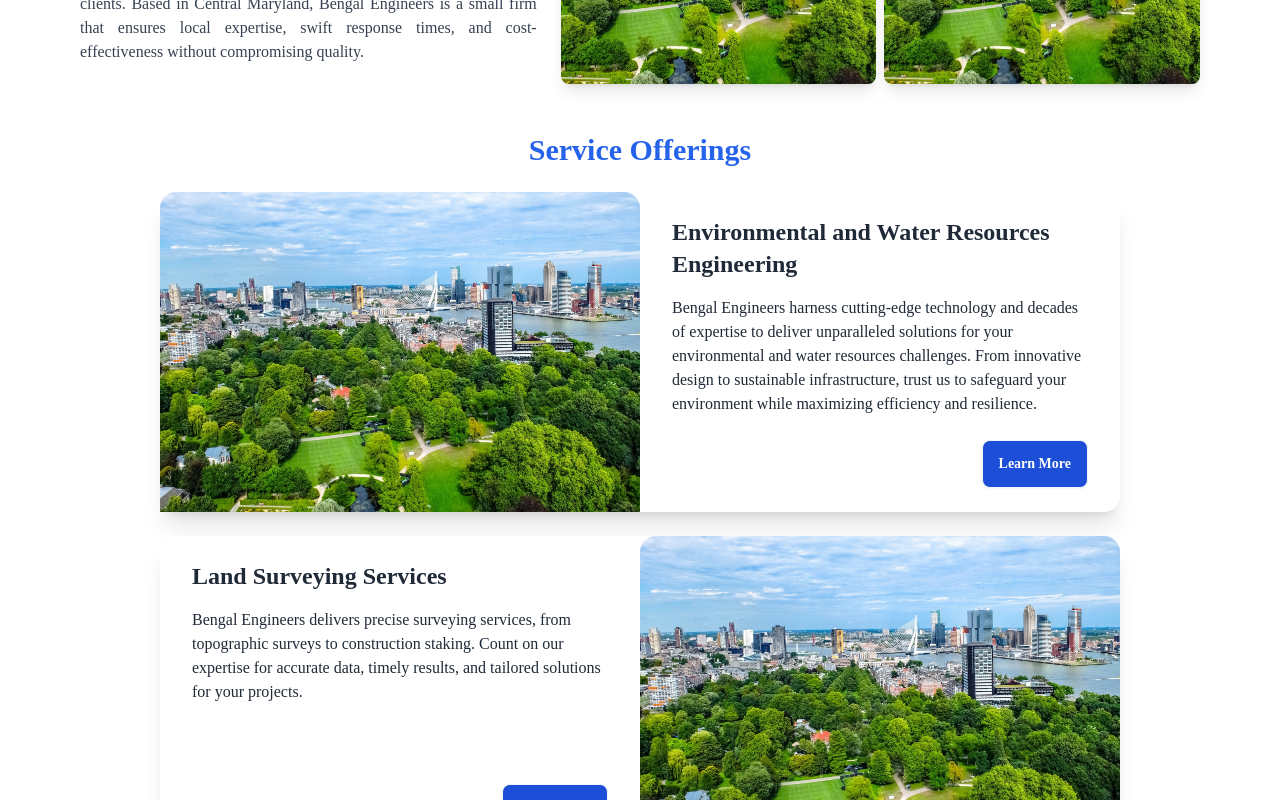
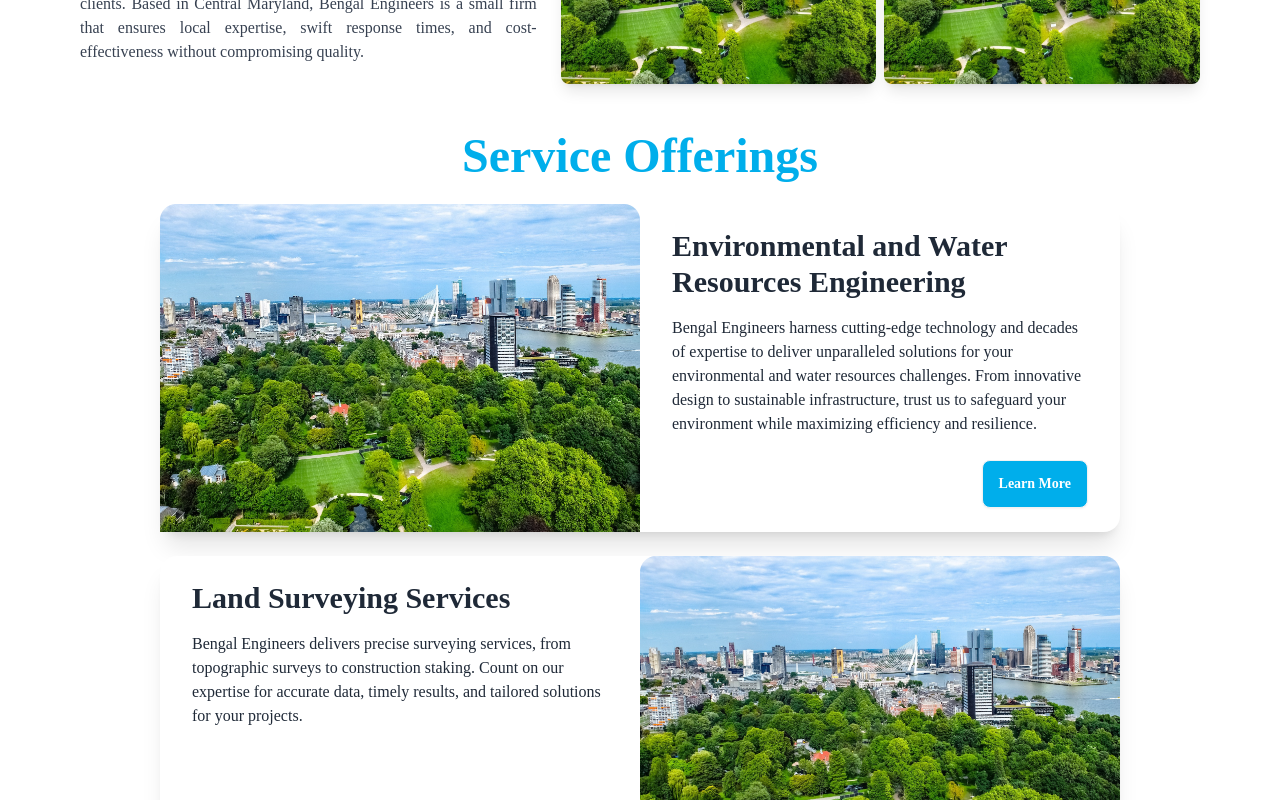
Before and after one commit to Sayanscreation/New_Website_Rebuilding, a React (Vite) app in the folder Frontend/: page /home in a window 1280 px wide. Shown: the part 980-1780 px from the top of the page. Built offline with nearby package versions, Linux system fonts and the light colour scheme; a web font is replaced by a local one.

Commit message:
Font size changed

```diff
--- a/Frontend/src/components/Services.jsx
+++ b/Frontend/src/components/Services.jsx
@@ -88,7 +88,7 @@ function Services() {
         <div>
             <div className=' mb-10'>
                 {/* Header */}
-                <div className='flex justify-center mt-6'>
+                <div className='flex justify-center mt-10 pt-6'>
                     <h1 className='text-3xl'>Service Offerings</h1>
                 </div>
 
--- a/Frontend/src/components/Services2.jsx
+++ b/Frontend/src/components/Services2.jsx
@@ -14,7 +14,7 @@ function Services2() {
     return (
         <div className='px-4 md:px-10 lg:px-40'>
             <div className='flex justify-center mt-6 mb-6'>
-                <h1 className='text-3xl text-blue-600 font-semibold'>Service Offerings</h1>
+                <h1 className='text-3xl md:text-5xl text-customBlue font-semibold'>Service Offerings</h1>
             </div>
             {cards.map((card, index) => (
                 <div
@@ -29,15 +29,15 @@ function Services2() {
                             className="h-full w-full object-cover transform transition-transform duration-300 hover:scale-110"
                         />
                     </figure>
-                    <div className="card-body w-full lg:w-1/2 px-4 py-6 lg:px-8">
-                        <h2 className="card-title text-xl lg:text-2xl">{card.title}</h2>
+                    <div className="card-body w-full lg:w-1/2 px-4 py-6 lg:px-8" data-aos="fade-right">
+                        <h2 className="card-title text-xl lg:text-3xl">{card.title}</h2>
                         <p className="mt-2">
                             {card.description}
                         </p>
                         <div className="card-actions justify-end mt-4">
                             <a
                                 href={card.link}
-                                className="btn bg-blue-700 text-white hover:bg-blue-800"
+                                className="btn bg-customBlue text-white hover:bg-blue-800"
                             >
                                 Learn More
                             </a>
--- a/Frontend/src/components/ServicesPage.jsx
+++ b/Frontend/src/components/ServicesPage.jsx
@@ -63,9 +63,10 @@ function ServicesPage() {
                     className="min-h-[60vh] sm:min-h-[70vh] w-full bg-cover bg-center flex items-center justify-center"
                     style={{ backgroundImage: `url('/Banner.jpg')` }}
                 >
-                    <div className="bg-black bg-opacity-50 text-white p-4 sm:p-8 rounded-md text-center max-w-md lg:max-w-xl">
+                   <div className="bg-black bg-opacity-50 text-white p-4 sm:p-8 rounded-md text-center max-w-full">
+
                         <h1 className="text-2xl sm:text-5xl font-bold mb-4">
-                            Services
+                        Delivering Excellence Through Expertise
                         </h1>
                     </div>
                 </div>
```
